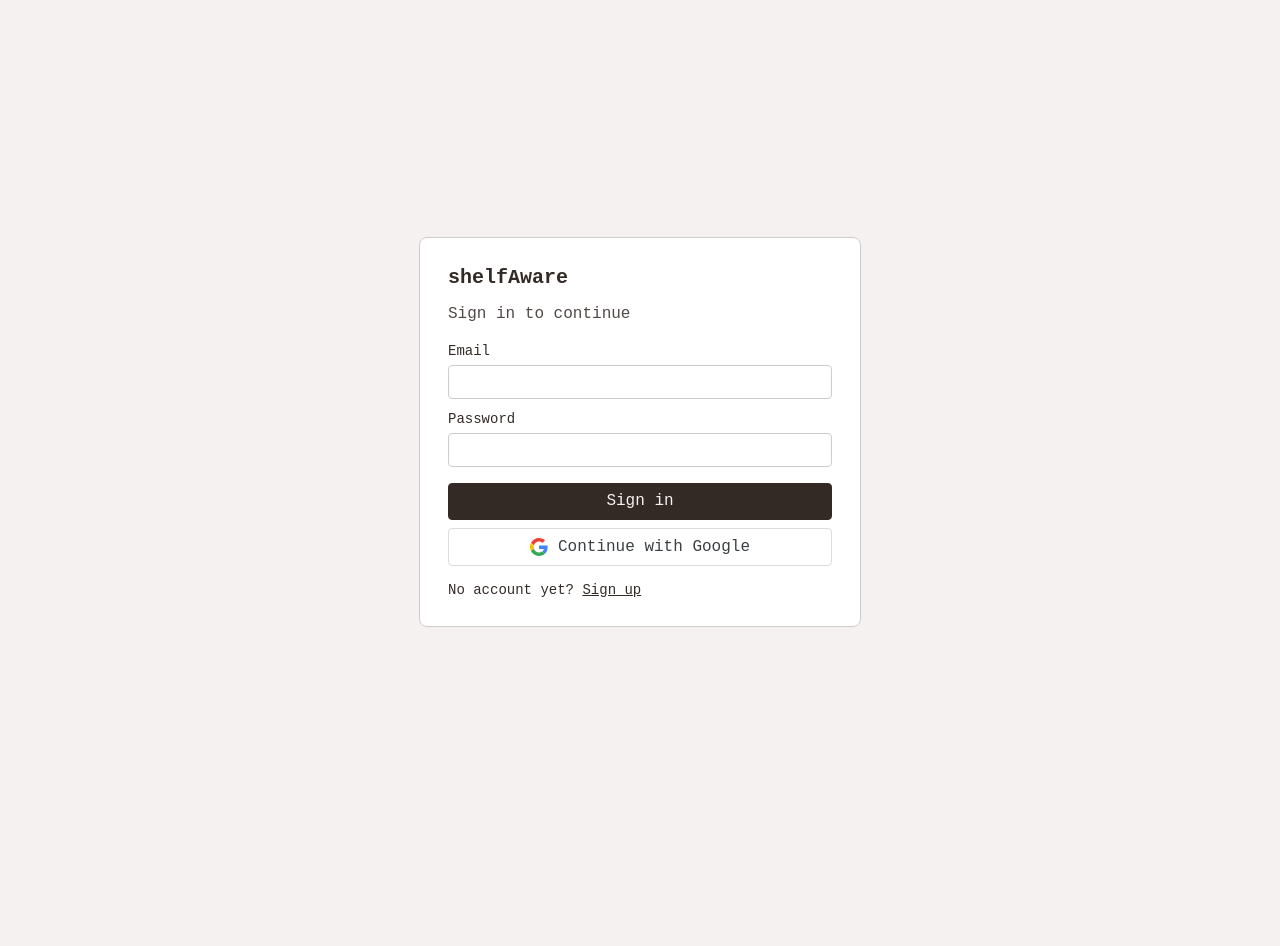
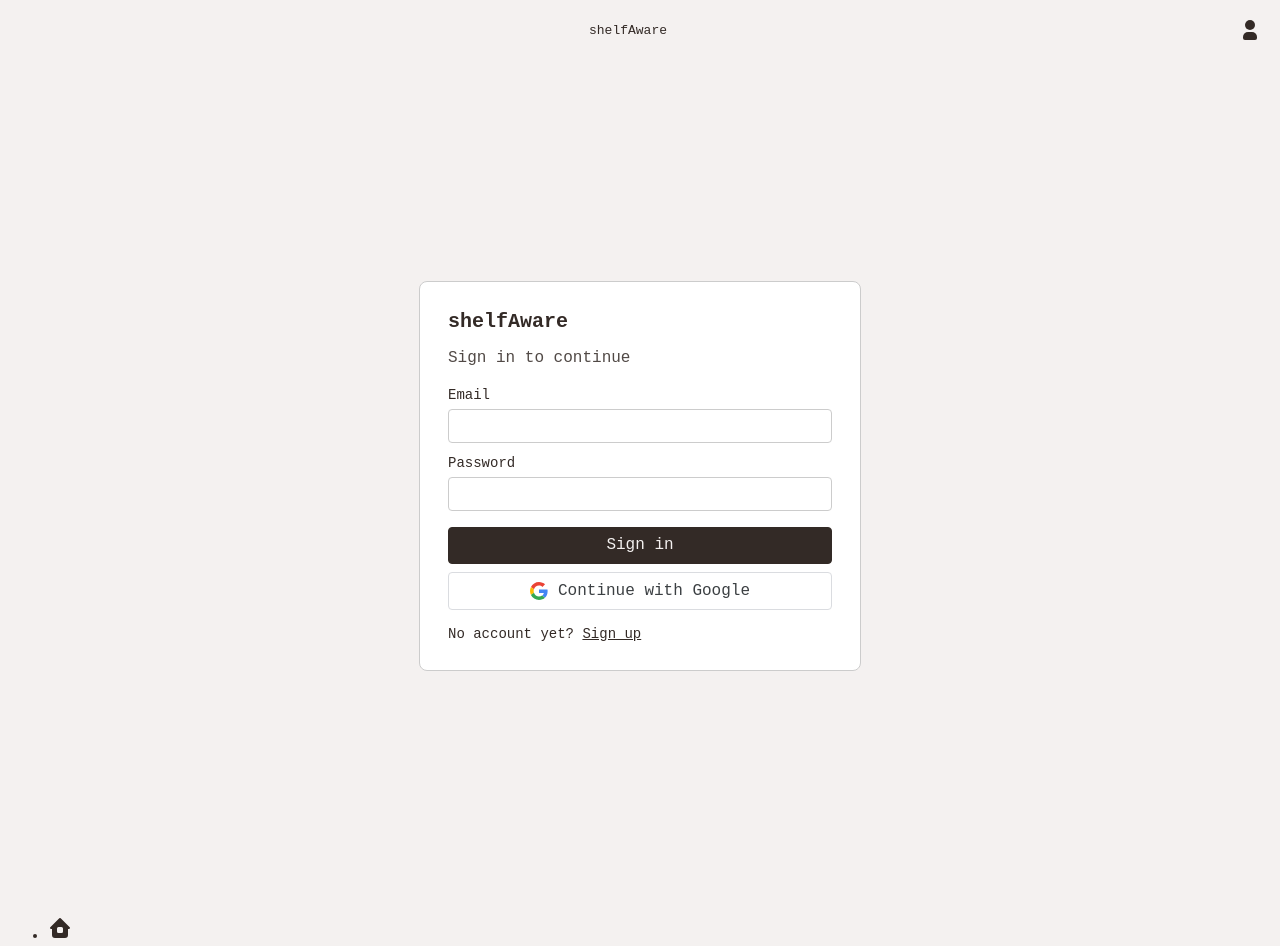
Before and after one commit to Group-2-II1302/ShelfAware, a SvelteKit app: page /login in a window 1280 px wide. Shown: the top 946 px of the page. Before the commit the page ends 864 px from the top, so only its background shows below. Built offline with nearby package versions, Linux system fonts and the light colour scheme; no server answers; a web font is replaced by a local one.

Commit message:
refactor: Refactors Navbar and Menu global components to encapsulate/wrap all existing pages!
Note:
Functionality and styling has not been touched

```diff
--- a/src/routes/+layout.svelte
+++ b/src/routes/+layout.svelte
@@ -3,6 +3,9 @@
   import '$lib/styles/stylesheet.css'
   import { invalidate } from '$app/navigation'
   import { onMount } from 'svelte'
+
+  import Navbar from '$lib/components/Navbar.svelte'
+  import Menu from '$lib/components/Menu.svelte'
 
   let { data, children } = $props()
   let { supabase, claims } = $derived(data)
@@ -21,4 +24,8 @@
   <link rel="icon" href={favicon} />
 </svelte:head>
 
+<Navbar />
+
 {@render children()}
+
+<Menu />
```
Also changed, not shown: src/routes/+page.svelte (+0 -7 lines).
